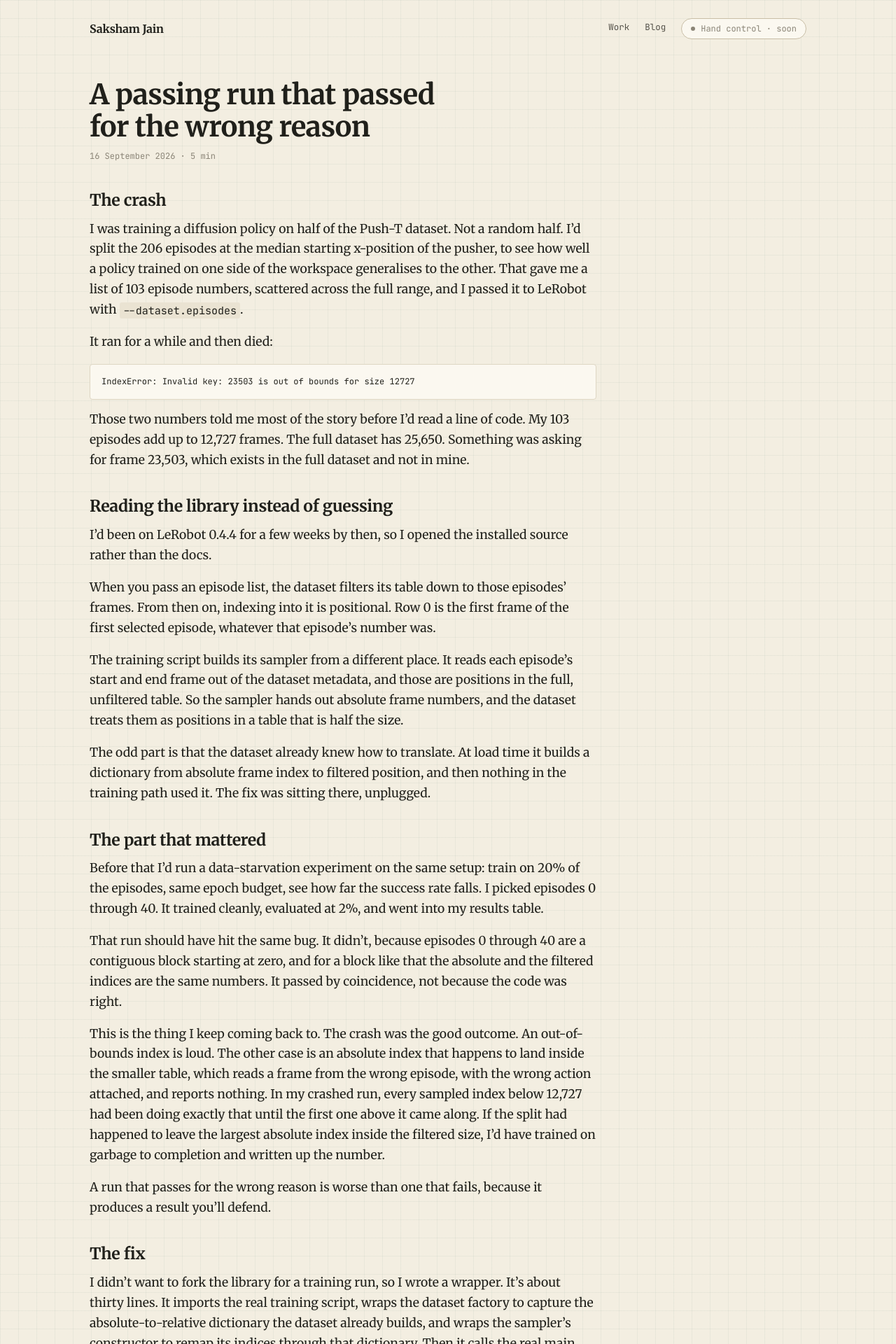
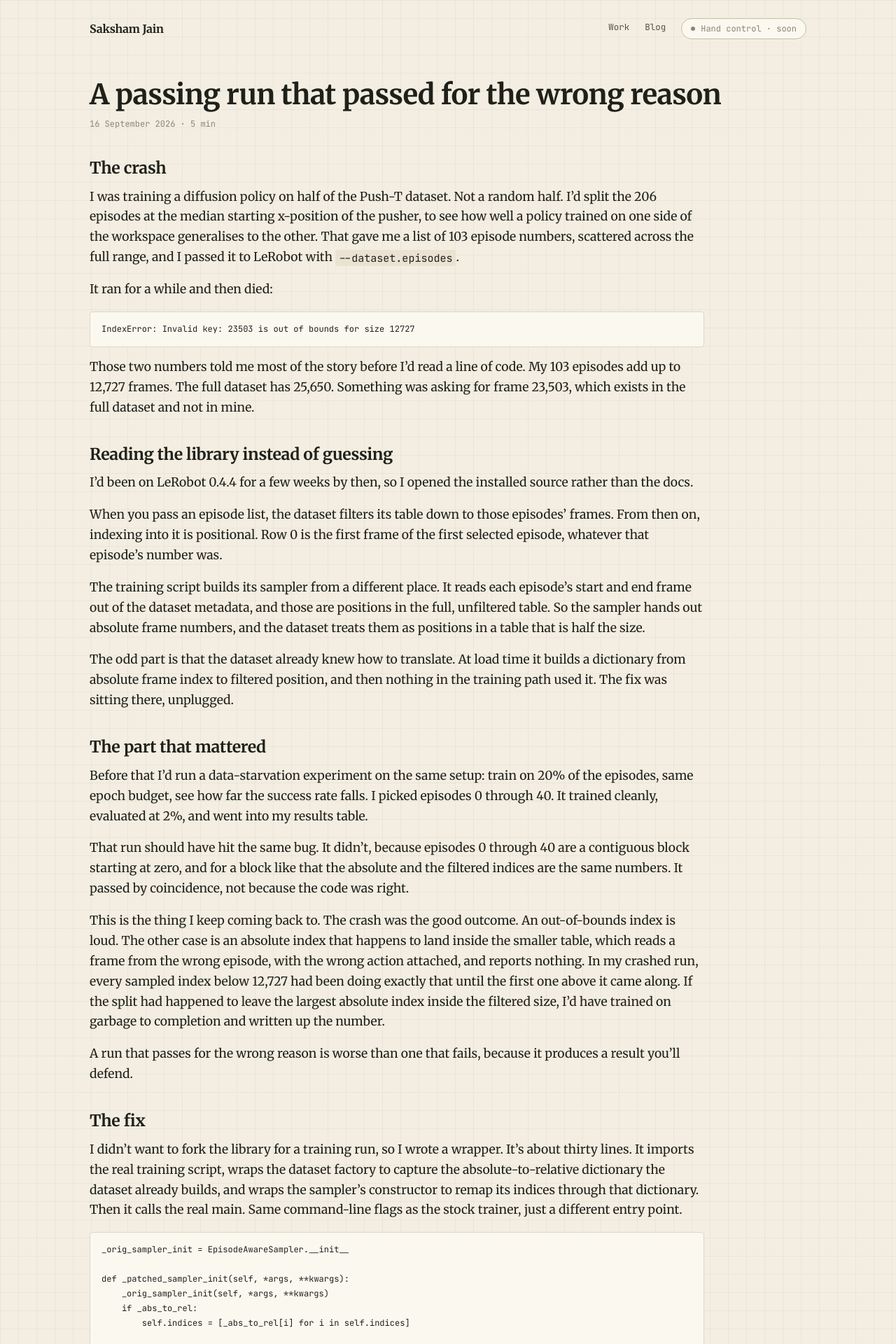
Before and after one commit to Saksham2703/saksham2703.github.io, a Jekyll site: the page built from _posts/2026-09-16-passing-for-the-wrong-reason.md, in a window 1280 px wide. Shown: the top 1920 px of the page at 70% size. Built offline with Jekyll 4.4.1, drawn with Linux system fonts in a browser that asks for light colours.

Commit message:
fix: wider blog text column

```diff
--- a/assets/css/site.css
+++ b/assets/css/site.css
@@ -199,7 +199,8 @@ button.handbtn:not([disabled]){cursor:pointer; color:var(--ink-2)}
 .notelist p{margin:0; color:var(--ink-2); font-size:16px; line-height:1.5; max-width:62ch}
 
 article.note{padding:56px 0}
-article.note .col{max-width:66ch}
+article.note .col{max-width:80ch}
+article.note .col:first-child{max-width:none}
 article.note h1{font-size:clamp(28px,4vw,40px); line-height:1.15; letter-spacing:-.015em; margin:0 0 10px}
 article.note .meta{font-family:"JetBrains Mono",monospace; font-size:12px; color:var(--ink-3); margin:0 0 30px}
 article.note h2{font-size:23px; margin:38px 0 12px}
```
